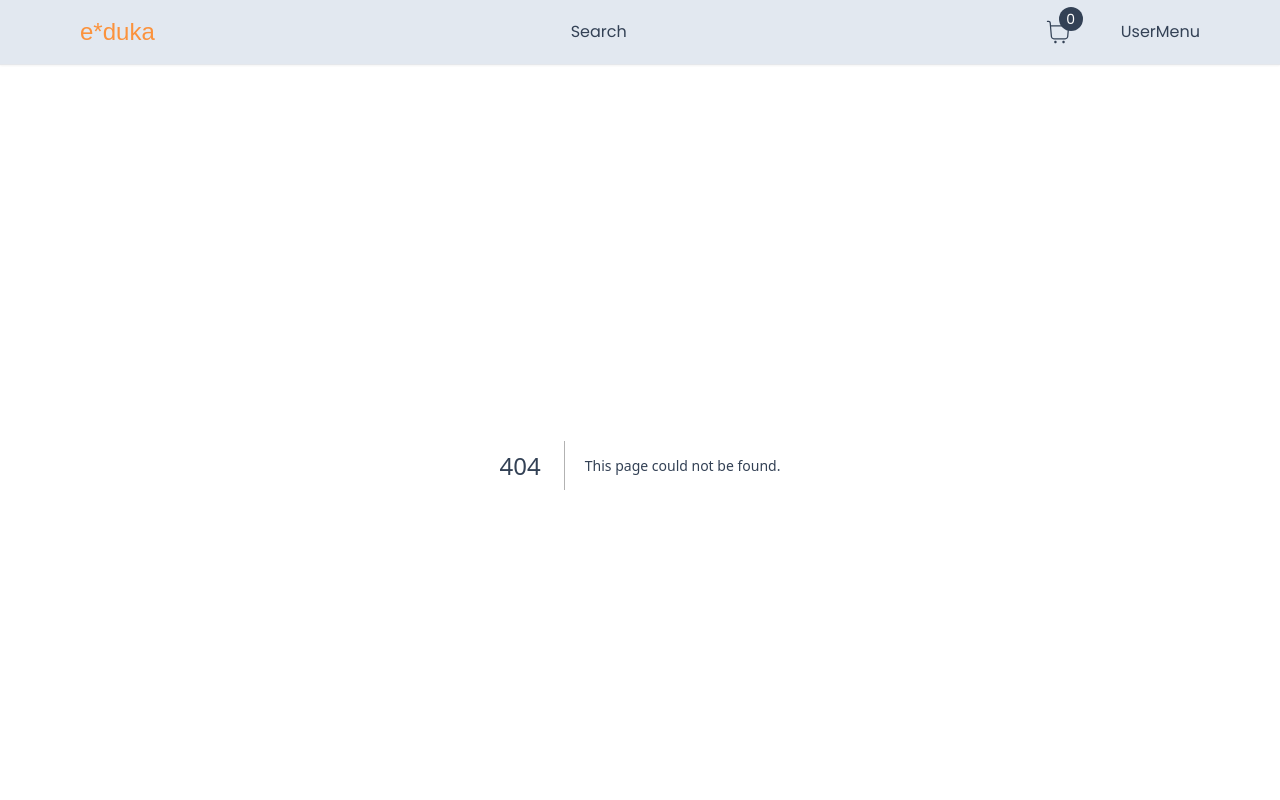
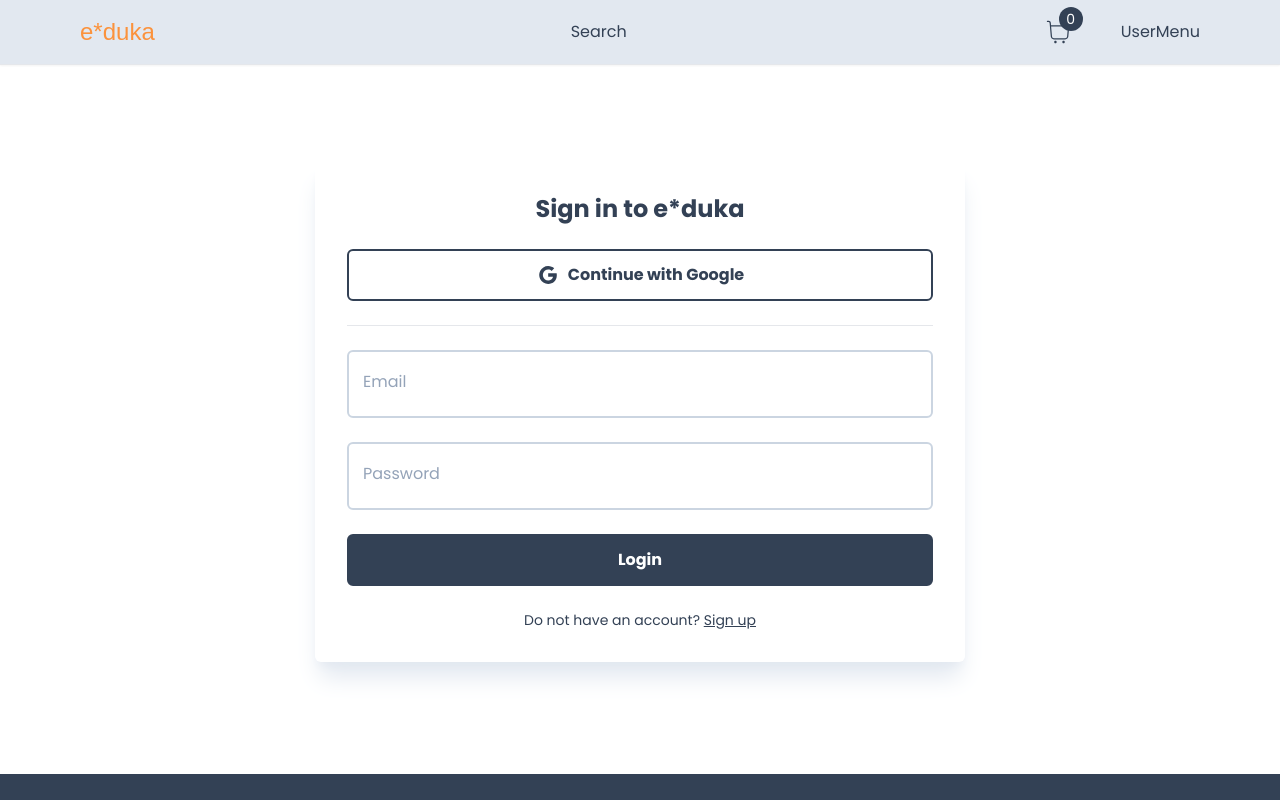
Before and after one commit to 1023LLC/e-duka, a Next.js app: page /login in a window 1280 px wide. Before the commit this address had no page. Shown: the top 800 px of the page. Built offline with nearby package versions, Linux system fonts and the light colour scheme; a web font is replaced by a local one.

Commit message:
Login Form

```diff
--- /dev/null
+++ b/app/login/LoginForm.tsx
@@ -0,0 +1,58 @@
+'use client';
+
+import { useState } from "react";
+import Heading from "../components/Heading";
+import Input from "../components/inputs/Input";
+import { FieldValues, SubmitHandler, useForm } from "react-hook-form";
+import Button from "../components/Button";
+import Link from "next/link";
+import { AiOutlineGoogle } from "react-icons/ai";
+
+
+
+const LoginForm = () => {
+
+  const [isLoading, setIsLoading] = useState(false)
+  const {register, handleSubmit, formState: {errors}} = useForm<FieldValues>({
+    defaultValues:{
+      email:"",
+      password:"",
+    }
+  })
+
+  const onSubmit:SubmitHandler<FieldValues> = (data) =>{
+    setIsLoading(true)
+    console.log(data)
+  }
+
+  return (
+    <>
+      <Heading title="Sign in to e*duka"/>
+      <Button outline label="Continue with Google" icon={AiOutlineGoogle} onClick={() => {}}/>
+      <hr className="bg-slate-300 w-full h-px"/>
+      <Input
+        id="email"
+        label="Email"
+        disabled={isLoading}
+        register={register}
+        errors={errors}
+        required
+      />
+      <Input
+        id="password"
+        label="Password"
+        disabled={isLoading}
+        register={register}
+        errors={errors}
+        required
+        type="password"
+      />
+      <Button label={isLoading ? "Loading" : "Login"} onClick={handleSubmit(onSubmit)}/>
+      <p className="text-sm">
+        Do not have an account? <Link href='/register' className="underline">Sign up</Link>
+      </p>
+    </>
+  )
+}
+
+export default LoginForm
--- /dev/null
+++ b/app/login/page.tsx
@@ -0,0 +1,16 @@
+import React from 'react'
+import FormWrap from '../components/FormWrap'
+import Container from '../components/Container'
+import LoginForm from './LoginForm'
+
+const Login = () => {
+  return (
+    <Container>
+        <FormWrap>
+            <LoginForm />
+        </FormWrap>
+    </Container>
+  )
+}
+
+export default Login
```
